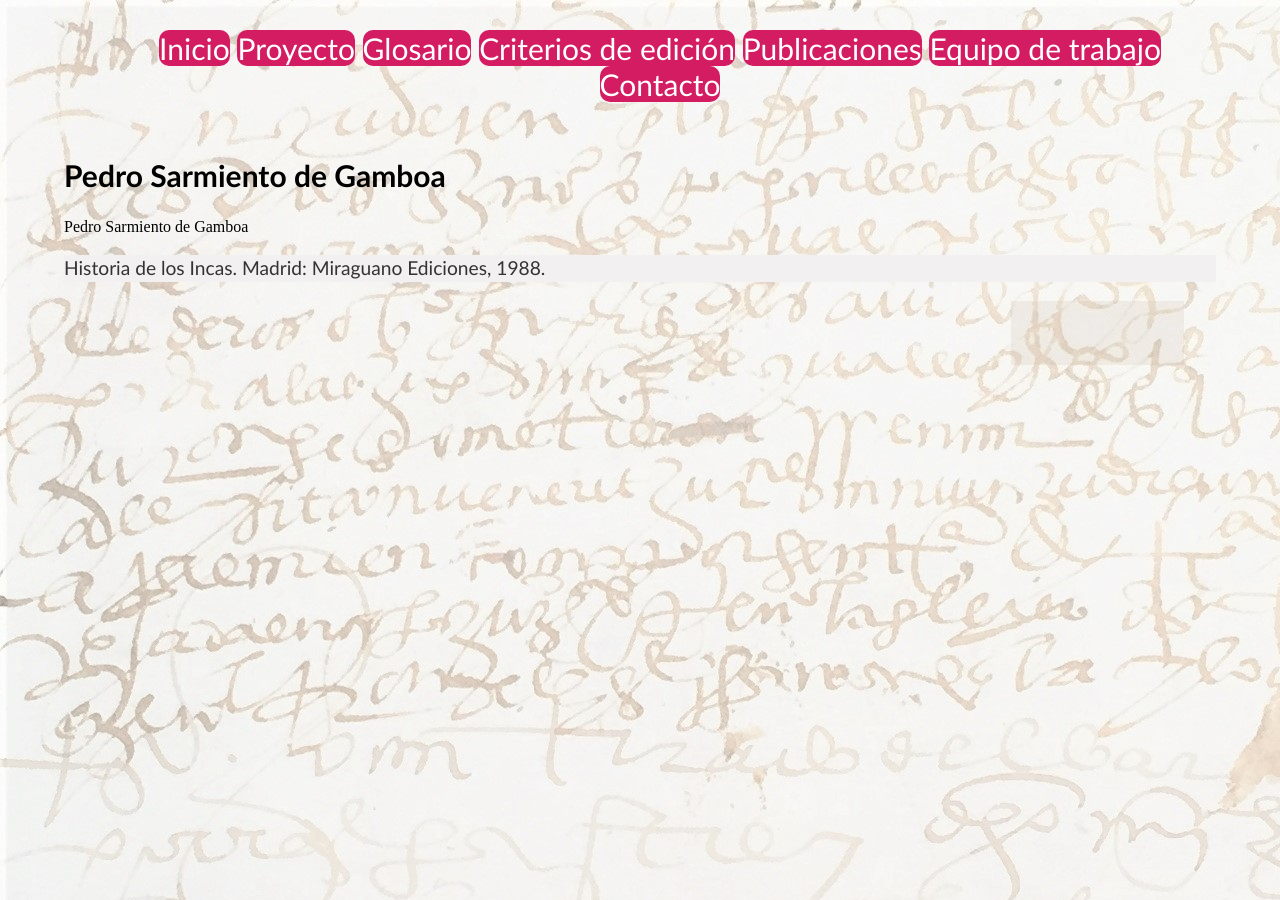
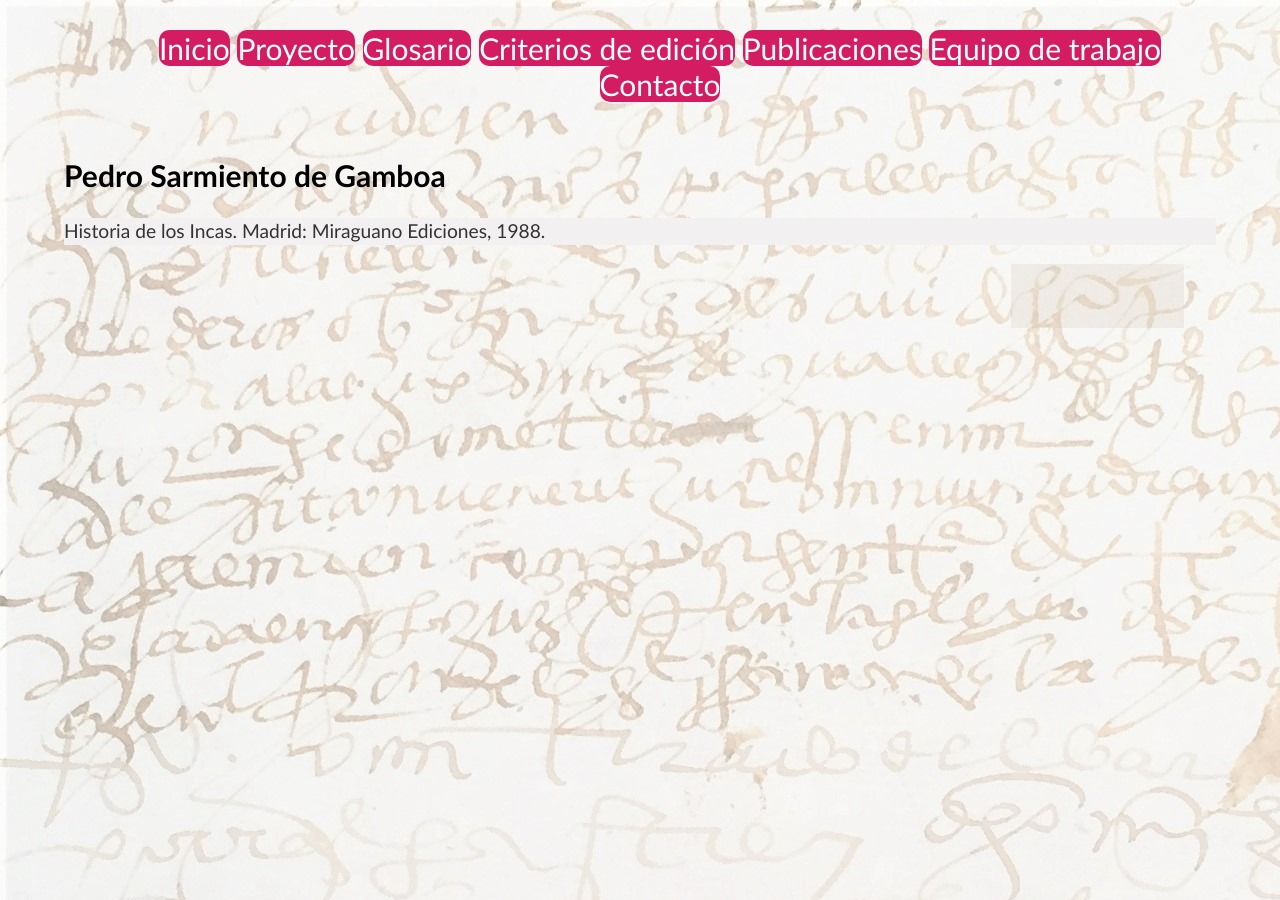
Before and after one commit to glosascroniquenses/glosascroniquenses.github.io, a Jekyll site: the page built from _autores/cronista14.html, in a window 1280 px wide. Built offline with Jekyll 4.4.1, drawn with Linux system fonts in a browser that asks for light colours.

Commit message:
Update autore.html

```diff
--- a/_layouts/autore.html
+++ b/_layouts/autore.html
@@ -5,10 +5,6 @@ layout: default
     <header>
     <h1><a href="{{ autore.url }}">{{ page.title }}</a></h1>
     </header>
-
-        {{ page.title }}
-
-
 
 <p>{{ content }}</p>
 
```
